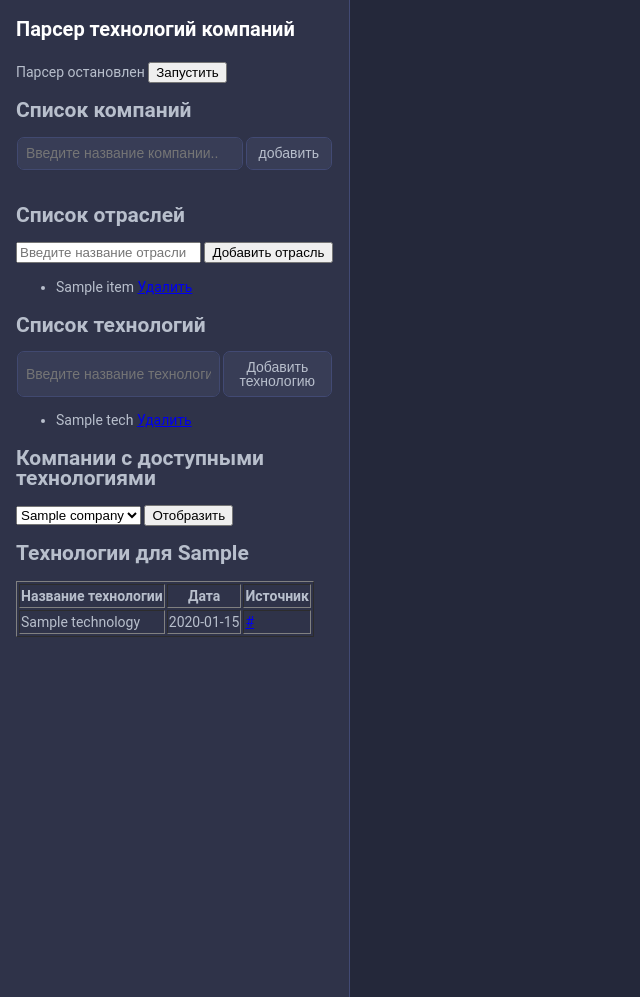
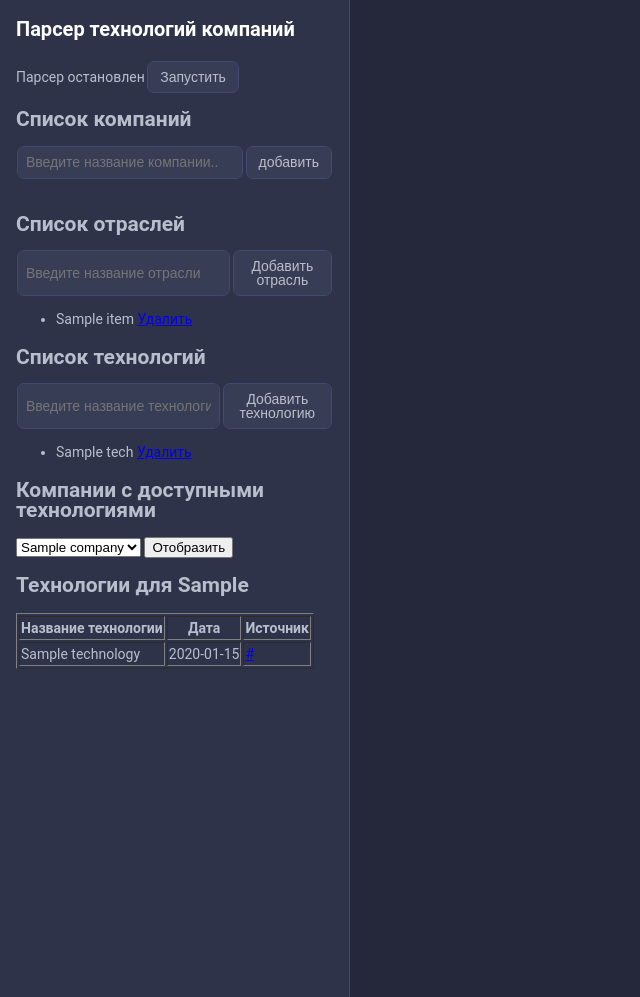
Before and after one commit to MaskedMir/parser_v2.0, a FastAPI app: template templates/index.html in a window 1280 px wide. Shown: the whole page, without its empty margins (0-640 px from the left). Run offline with FastAPI, Linux system fonts and the light colour scheme; the template is opened without the code that fills it: most values are stand-ins (such as "Sample title", 1, 10 or a date in 2020); data that the repository does not hold is empty; parts of the project's set-up code (start-up, migrations or seed data) failed here and were passed over; some libraries are stand-ins or nearby versions.

Commit message:
poisk indusry

```diff
--- a/main.py
+++ b/main.py
@@ -1,25 +1,24 @@
+import asyncio
+import json
 import logging
+import random
+import re
 import threading
 import time
-import random
-import asyncio
-import re
+from datetime import datetime
+
 import uvicorn
-import json
-import MySQLdb
+from fastapi import FastAPI, APIRouter, Request, Form, HTTPException
+from fastapi.responses import StreamingResponse
+from fastapi.templating import Jinja2Templates
+from playwright.async_api import async_playwright
+from starlette.responses import RedirectResponse
 
-from playwright.async_api import async_playwright
+from database import SearchCompany, Company, IntegrityError, SearchTechnology, Project, Passport, Vacancy, Resume, \
+    Industry, Product, db, technology, hhindustry
 from hh_parser import HeadHunterParser
-from hh_parser.parser_company_hh import main            # Парсер имен компаний
+from shared import should_stop
 from tadv_parser import TadViserParser
-from database import SearchCompany, Company, IntegrityError, SearchTechnology, Project, Passport, Vacancy, Resume, \
-    Industry, Product, db
-from datetime import datetime
-from shared import should_stop
-from fastapi import FastAPI, APIRouter, Depends, Request, Form, HTTPException
-from fastapi.templating import Jinja2Templates
-from starlette.responses import RedirectResponse
-from fastapi.responses import StreamingResponse
 
 app = FastAPI()
 router = APIRouter(prefix="/digsearch")
@@ -33,7 +32,6 @@ def fromjson(value):
         return json.loads(value)
     except json.JSONDecodeError:
         return {}
-
 
 
 @router.get('/')
@@ -122,6 +120,7 @@ async def add_technology(technology_name: str = Form(...)):
             if name:
                 try:
                     SearchTechnology.create(name=name)
+                    technology.create(technology=name)
                 except IntegrityError:
                     continue
     return RedirectResponse(url="/digsearch/", status_code=303)
@@ -172,7 +171,6 @@ async def toggle_parser():
     return RedirectResponse(url="/digsearch/", status_code=303)
 
 
-
 @router.get("/autocomplete")
 async def autocomplete(query: str):
     try:
@@ -186,13 +184,27 @@ async def autocomplete(query: str):
     except Exception as e:
         logging.info(e)
 
+
 @router.get("/autocomplete2")
 async def autocomplete2(query: str):
     try:
         conn = db
         cursor = conn.cursor()
         query = f"%{query}%"
-        cursor.execute("SELECT name_industry FROM tvindustry WHERE name_industry LIKE %s", (query,))
+        cursor.execute("SELECT technology FROM technology WHERE technology LIKE %s", (query,))
+        names = cursor.fetchall()
+        conn.close()
+        return {"matches": [names[name][0] for name in range(5)]}
+    except Exception as e:
+        logging.info(e)
+
+@router.get("/autocomplete3")
+async def autocomplete2(query: str):
+    try:
+        conn = db
+        cursor = conn.cursor()
+        query = f"%{query}%"
+        cursor.execute("SELECT name_industry FROM hhindustry WHERE name_industry LIKE %s", (query,))
         names = cursor.fetchall()
         conn.close()
         return {"matches": [names[name][0] for name in range(5)]}
@@ -266,6 +278,7 @@ def show_technologies_all_fields(company_id):
     sorted_data = sorted(results, key=lambda x: x['date'] if x['date'] else datetime.min, reverse=True)
 
     return sorted_data
+
 
 async def start_hh_parsing(browser):
     print("start_hh_parsing")
@@ -455,14 +468,12 @@ if __name__ == '__main__':
     server_thread = threading.Thread(target=start_server)
     server_thread.start()
 
-
     while True:
         if should_restart:
             should_restart = False
             should_stop.clear()
             asyncio.run(run_parsers())
             should_stop.clear()
-            should_restart = False
 
         time.sleep(5)
 
--- a/templates/index.html
+++ b/templates/index.html
@@ -40,6 +40,33 @@
         }
 
         #autocomplete-list div:hover {
+            background-color: #e9e9e9;
+        }
+
+         #autocomplete-list-3 {
+            position: absolute;
+            border: 1px solid #d4d4d4;
+            border-bottom: none;
+            border-top: none;
+            z-index: 99;
+            top: 30px;
+            left: 0;
+            width: 100%;
+        }
+
+        .autocomplete-list--disable {
+            display: none;
+            overflow: hidden;
+        }
+
+        #autocomplete-list-3 div {
+            padding: 10px;
+            cursor: pointer;
+            background-color: #fff;
+            border-bottom: 1px solid #d4d4d4;
+        }
+
+        #autocomplete-list-3 div:hover {
             background-color: #e9e9e9;
         }
 
@@ -158,6 +185,22 @@
             line-height: 14px;
             color: #B8BFCC;
         }
+
+        .search-input-3 {
+            width: 100%;
+            border: 0;
+            background-color: #383D56;
+            outline: 1px solid #414970;
+            border-radius: 6px;
+            box-shadow: 0px 1px 2px 0px rgba(16, 24, 40, 0.05);
+            padding: 7.5px 8px;
+            font-size: 14px;
+            font-style: normal;
+            font-weight: 400;
+            line-height: 14px;
+            color: #B8BFCC;
+        }
+
         .setting__list {
             margin: 0;
             padding: 0;
@@ -263,7 +306,7 @@
         <h1 class="options__title">Парсер технологий компаний</h1>
         <form action="/digsearch/toggle_parser" method="post">
             <a id="parser-status">Парсер остановлен</a>
-            <button id="parser-button" type="submit">Запустить</button>
+            <button id="parser-button" type="submit" class="btn">Запустить</button>
             <span id="restart-icon" style="display: none;">⚠️</span>
         </form>
 
@@ -299,8 +342,12 @@
 
         <h2>Список отраслей</h2>
         <form action="/digsearch/add_industry" method="post">
-            <input type="text" name="industry_name" placeholder="Введите название отрасли">
-            <button type="submit">Добавить отрасль</button>
+            <fieldset class="list-of-companies">
+                <input type="text" class="search-input-3" id="searchInput-3" autocomplete="off" name="industry_name"
+                       placeholder="Введите название отрасли">
+                <div id="autocomplete-list-3"></div>
+                <button type="submit" class="btn">Добавить отрасль</button>
+            </fieldset>
         </form>
         <ul id="industry-list">
             {% for item in industry_list %}
@@ -393,6 +440,45 @@
             });
     });
 
+    const autocompleteList3 = document.getElementById('autocomplete-list-3');
+    const searchInput3 = document.getElementById('searchInput-3');
+
+    searchInput3.addEventListener('click', function () {
+        autocompleteList3.classList.remove('autocomplete-list--disable');
+    })
+
+    searchInput3.addEventListener('input', function () {
+        const input = this.value;
+        if (!input) {
+            document.getElementById('autocomplete-list-3').innerHTML = '';
+            return;
+        }
+        fetch(`/digsearch/autocomplete3?query=${input}`)
+            .then(response => response.json())
+            .then(data => {
+                autocompleteList3.classList.remove('autocomplete-list--disable');
+                autocompleteList3.innerHTML = '';
+                data.matches.forEach(function (item) {
+                    const div = document.createElement('div');
+                    div.classList.add('autocomplete-list__item')
+                    div.textContent = item;
+                    div.addEventListener('click', function () {
+                        document.getElementById('searchInput-3').value = this.textContent;
+                        autocompleteList3.innerHTML = '';
+                    });
+                    autocompleteList3.appendChild(div);
+                });
+            });
+    });
+
+    document.addEventListener('click', function (event) {
+        if (event.target.className !== 'search-input-3' &&
+            event.target.type !== 'submit' &&
+            event.target.className !== 'autocomplete-list__item'
+        ) {
+            autocompleteList3.classList.add('autocomplete-list--disable')
+        }
+    });
 
     const autocompleteList = document.getElementById('autocomplete-list');
     const searchInput = document.getElementById('searchInput');
```
